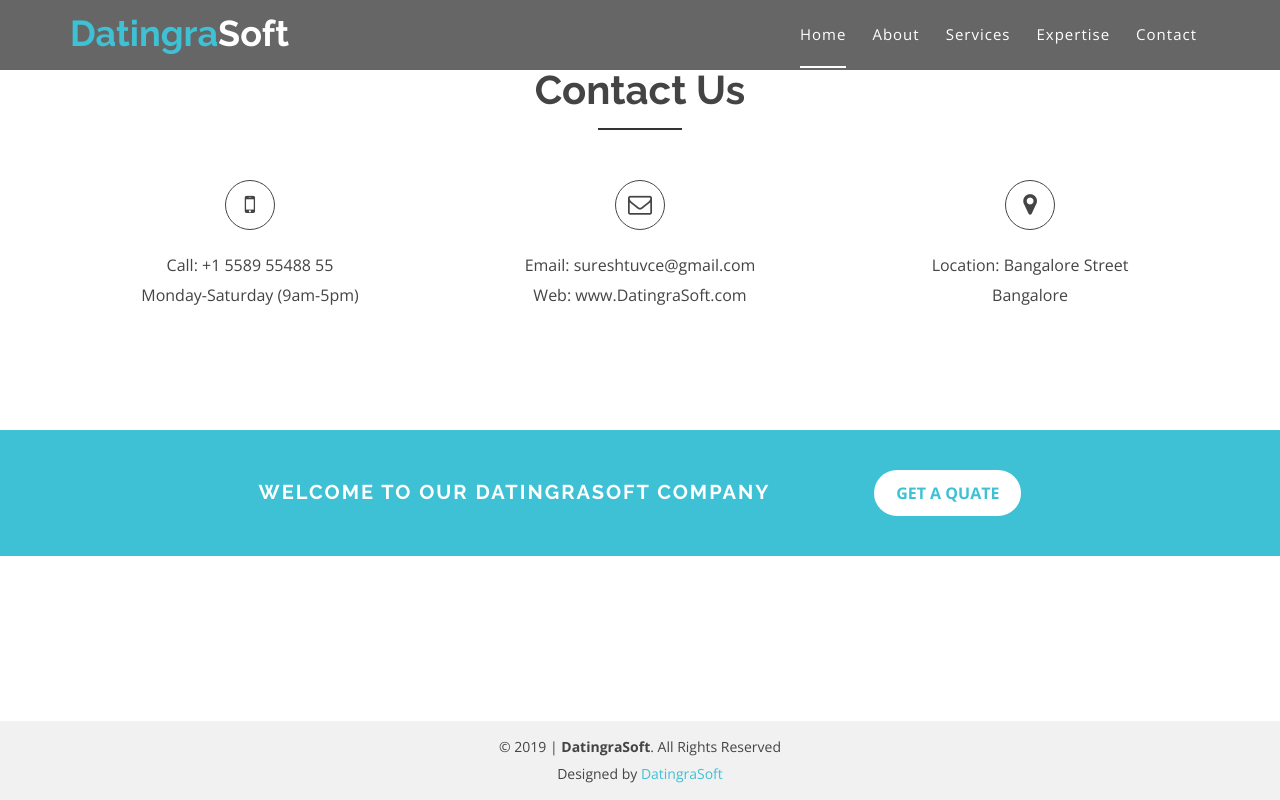
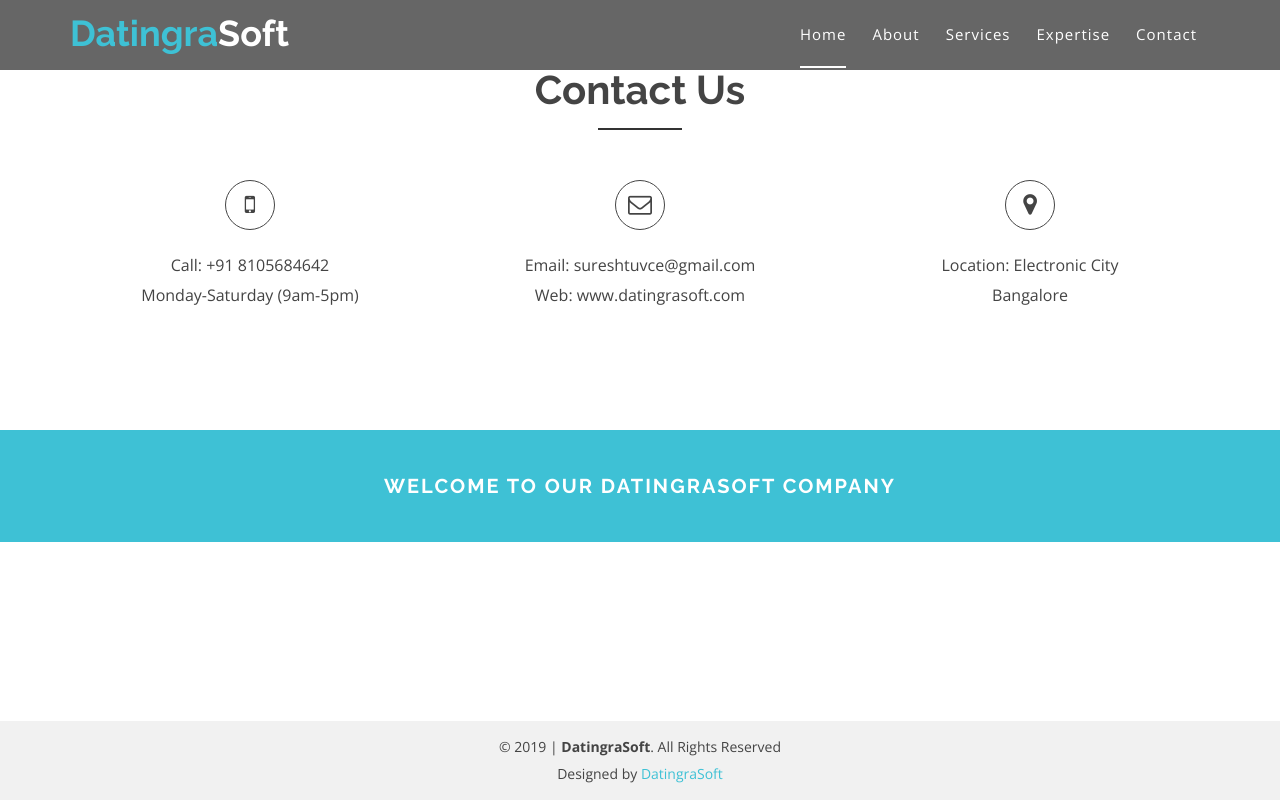
Before and after one commit to sureshtuvce/UI, a web app: page /contact.html in a window 1280 px wide. Run offline with its HTML, style and script files only (its server is not run), Linux system fonts and the light colour scheme; data that the repository does not hold is empty.

Commit message:
Made some changes

```diff
--- a/springboot-angularjs/src/main/resources/static/contact.html
+++ b/springboot-angularjs/src/main/resources/static/contact.html
@@ -144,7 +144,7 @@
               <div class="single-icon">
                 <i class="fa fa-mobile"></i>
                 <p>
-                  Call: +1 5589 55488 55<br>
+                  Call: +91 8105684642<br>
                   <span>Monday-Saturday (9am-5pm)</span>
                 </p>
               </div>
@@ -157,7 +157,7 @@
                 <i class="fa fa-envelope-o"></i>
                 <p>
                   Email: sureshtuvce@gmail.com <br>
-                  <span>Web: www.DatingraSoft.com</span>
+                  <span>Web: www.datingrasoft.com</span>
                 </p>
               </div>
             </div>
@@ -168,7 +168,7 @@
               <div class="single-icon">
                 <i class="fa fa-map-marker"></i>
                 <p>
-                  Location: Bangalore Street<br>
+                  Location: Electronic City<br>
                   <span>Bangalore</span>
                 </p>
               </div>
@@ -186,7 +186,7 @@
         <div class="col-lg-12 col-md-12 col-sm-12 col-xs=12">
           <div class="suscribe-text text-center">
             <h3>Welcome to our DatingraSoft company</h3>
-            <a class="sus-btn" href="#">Get A quate</a>
+            <!-- <a class="sus-btn" href="#">Get A quate</a> -->
           </div>
         </div>
       </div>
```
Also changed, not shown: 9 other files.
